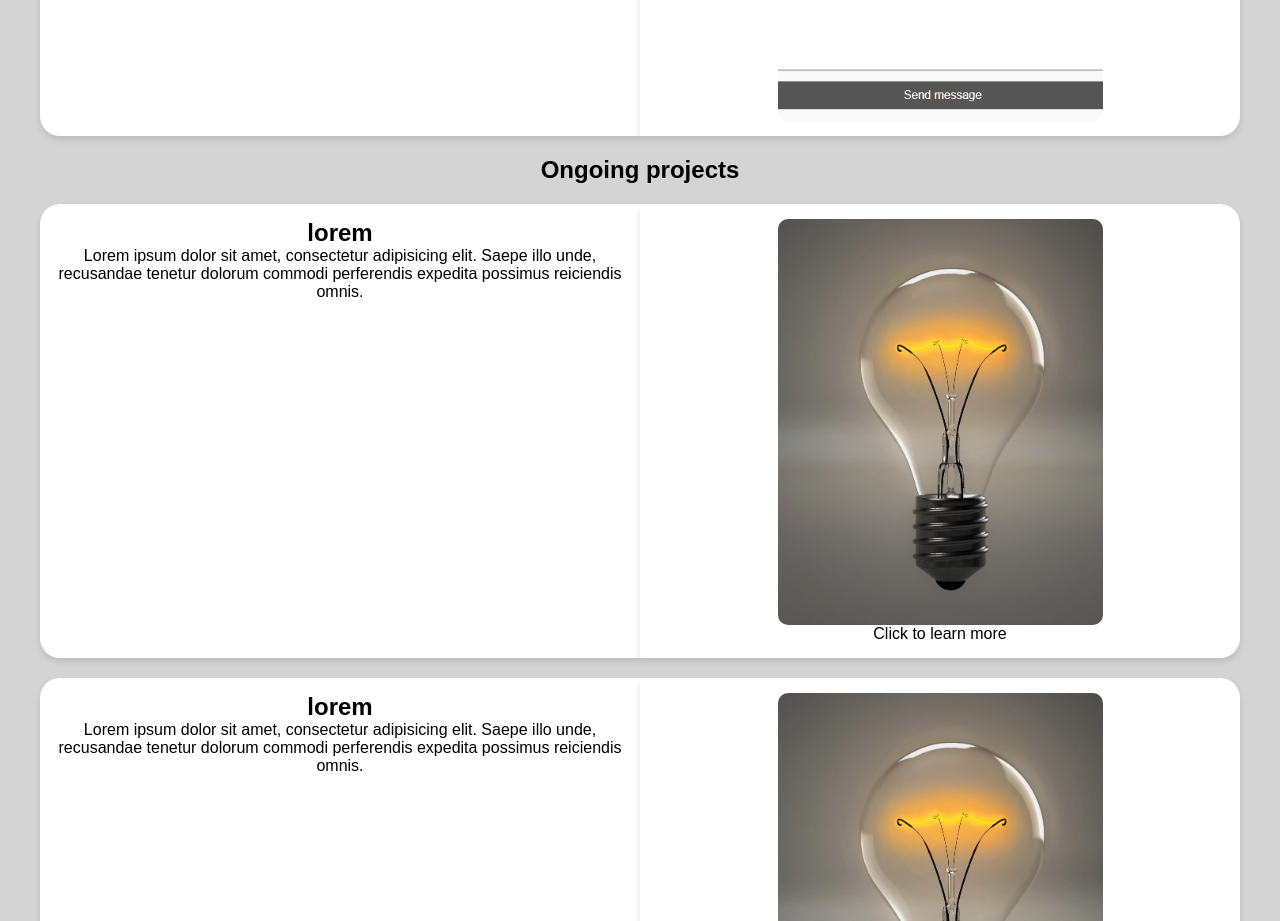
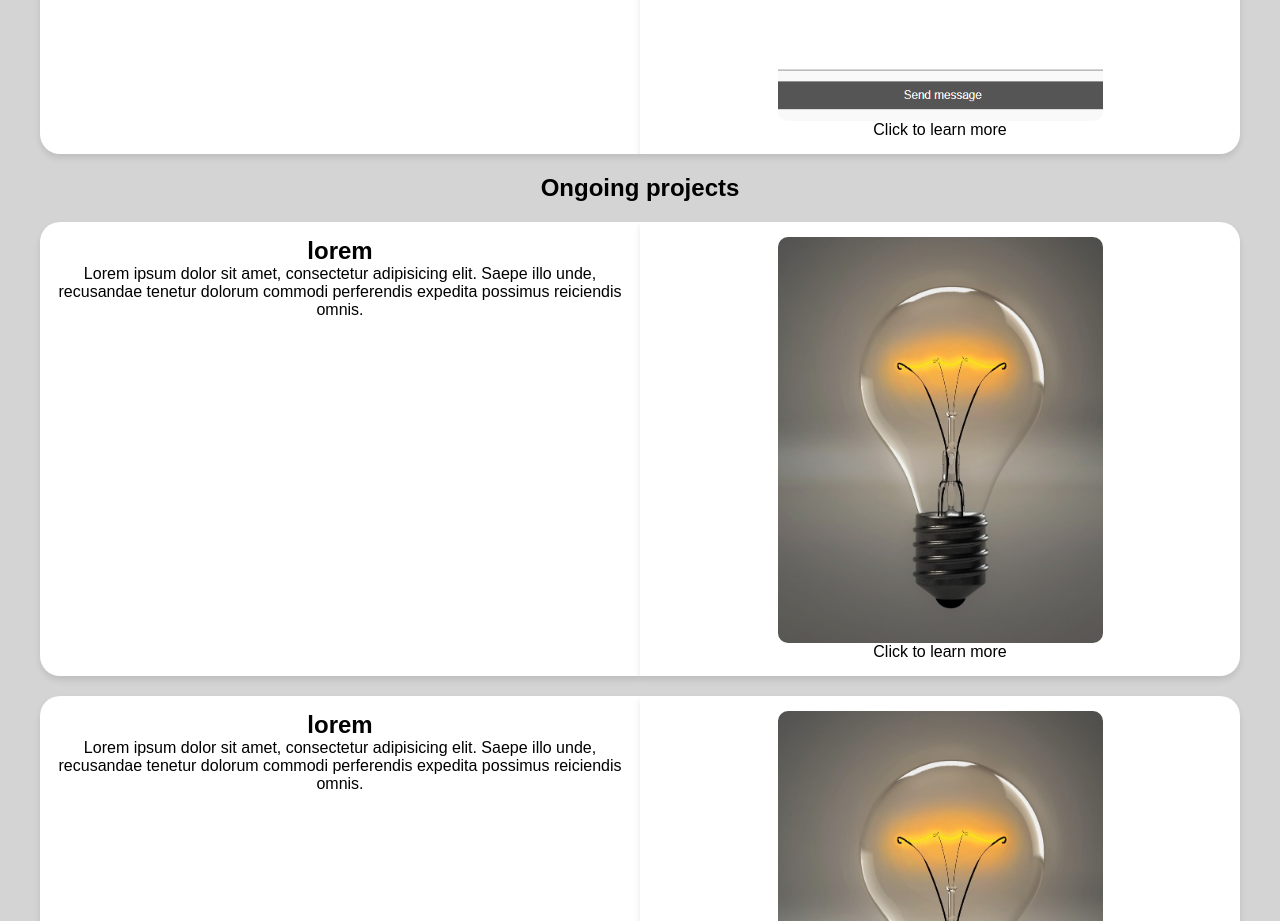
Before and after one commit to MattiasKopparberg/CV-sida, a plain HTML site: page projects.html in a window 1280 px wide. Shown: the part 923-1844 px from the top of the page. Drawn offline with Linux system fonts and the light colour scheme.

Commit message:
finished up project page

```diff
--- a/projects.html
+++ b/projects.html
@@ -51,6 +51,7 @@
               src="./images/portfolio project.png"
               alt="Speeron logo" />
             </a>
+            <p>Click to learn more</p>
           </div>
         </article>
         <h2>Ongoing projects</h2>
```
